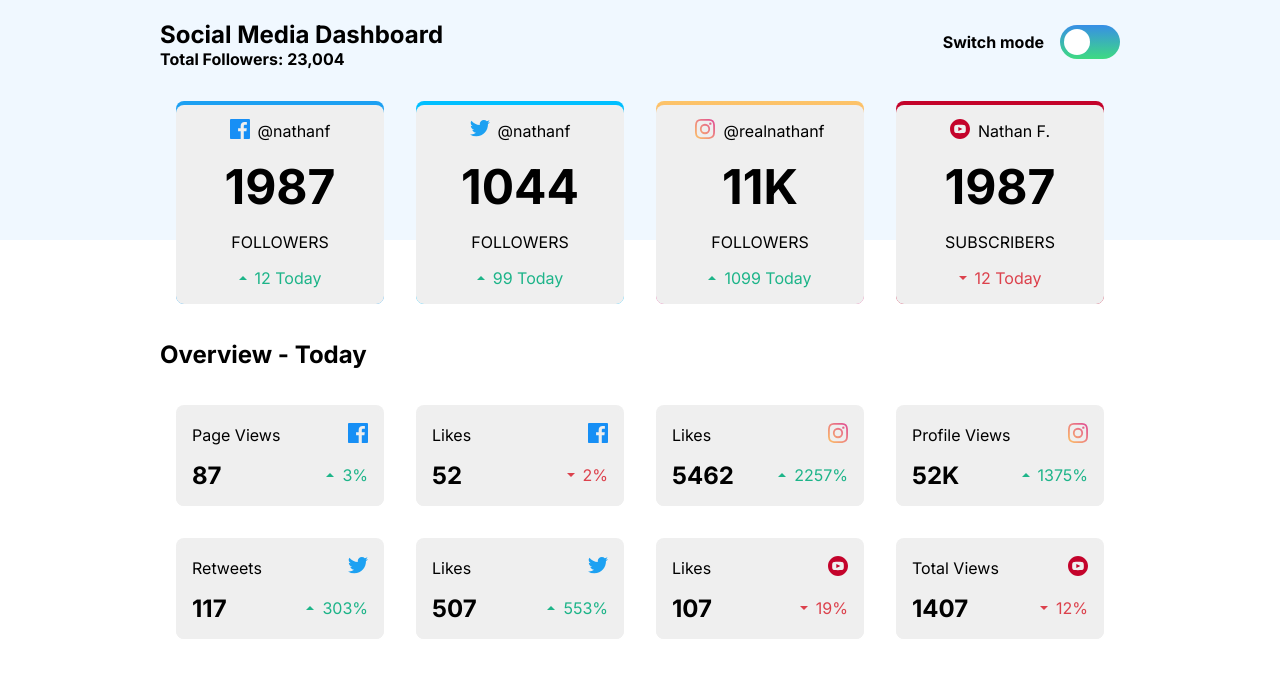
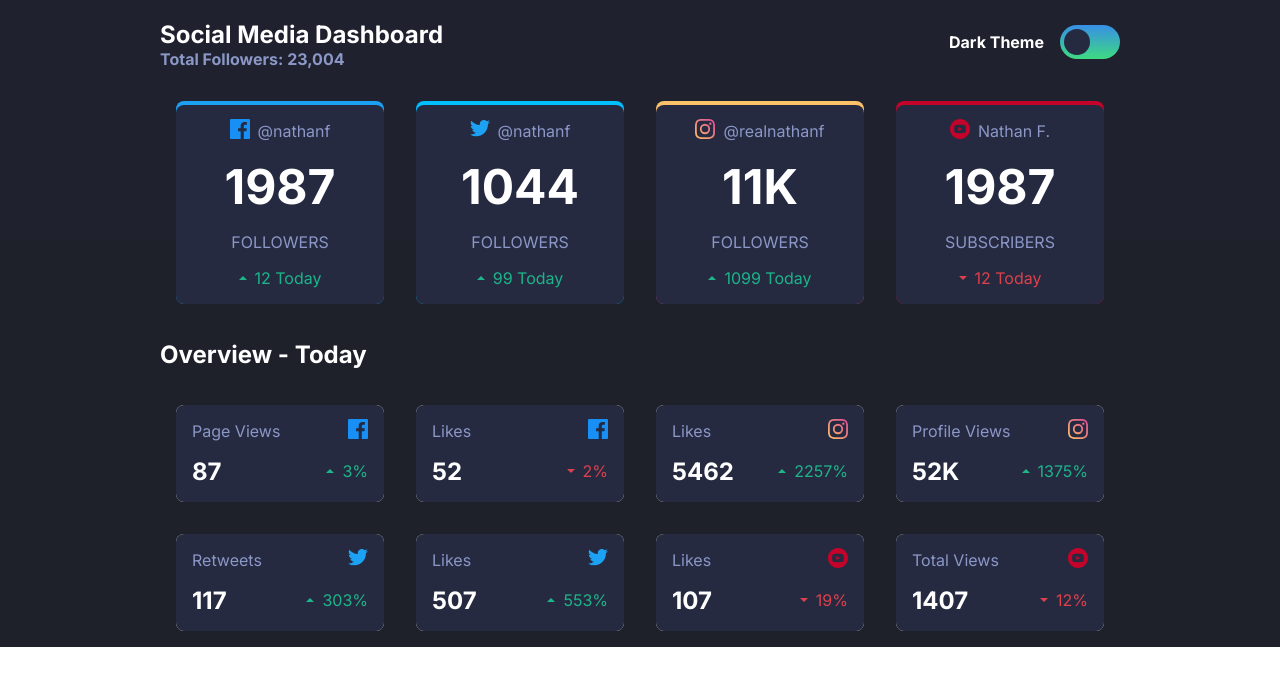
Before and after one commit to FedericoMp/social-media-dashboard, a React (Create React App) app: page / in a window 1280 px wide. Shown: the top 686 px of the page. Built offline with nearby package versions, Linux system fonts and the light colour scheme.

Commit message:
Se crea HomePage, se utiliza el context, se agregan los themes.css, se actualizan estilos.

```diff
--- a/src/App.js
+++ b/src/App.js
@@ -1,18 +1,12 @@
 import React from 'react';
 import ThemeContextProvider from './context/ThemeContext';
-import NavBar from './containers/NavBar/NavBar';
-import SocialMain from './containers/SocialMain/SocialMain';
-import Overview from './containers/Overview/Overview';
+import HomePage from './pages/HomePage/HomePage';
 
 function App() {
   return (
-    <div className='container-app'>
       <ThemeContextProvider>
-        <NavBar/>
-        <SocialMain/>
-        <Overview/>
+          <HomePage/>
       </ThemeContextProvider>
-    </div>
   );
 }
 
--- a/src/components/BigNumber/BigNumber.js
+++ b/src/components/BigNumber/BigNumber.js
@@ -1,13 +1,15 @@
-import React from 'react';
+import React, {useContext} from 'react';
+import {ThemeContext} from '../../context/ThemeContext';
 import './BigNumber.css';
 
 const BigNumber = ({number, size}) => {
+
+    const {theme} = useContext(ThemeContext);
+    const localSize = (size === 'lg') ? 'lg' : (size === 'sm') ? 'sm' : '';
+    const localTheme = theme.isDark ? 'dark-theme' : 'light-theme';
+
     return (
-        <span className={`
-            big-number
-            ${(size === 'lg') ? 'lg' : ''}
-            ${(size === 'sm') ? 'sm' : ''}
-        `}>
+        <span className={`big-number ${localSize} ${localTheme}`}>
             {number}
         </span>
     );
--- a/src/components/Toogle/Toogle.css
+++ b/src/components/Toogle/Toogle.css
@@ -28,7 +28,6 @@
     width: 26px;
     left: 4px;
     bottom: 4px;
-    background-color: white;
     -webkit-transition: .4s;
     transition: .4s;
 }
--- a/src/components/Toogle/Toogle.js
+++ b/src/components/Toogle/Toogle.js
@@ -7,7 +7,8 @@ const Toogle = ({hasText, text}) => {
     const [toogle, setToogle] = useState(false);
 
     const {theme, toogleTheme} = useContext(ThemeContext);
-    console.log(theme);
+
+    const localTheme = theme.isDark ? 'dark-theme' : 'light-theme';
 
     const handleChange = (e) => {
         let toogleVal = e.target.checked;
@@ -21,8 +22,8 @@ const Toogle = ({hasText, text}) => {
                 (hasText)
                 ? (
                     (text)
-                    ? <p className='toogle-text'>{text}</p>
-                    : <p className='toogle-text'>Switch mode</p>
+                    ? <p className={`toogle-text ${localTheme}`}>{text}</p>
+                    : <p className={`toogle-text ${localTheme}`}>{theme.isDark ? 'Dark' : 'Light'} Theme</p>
                 )
                 : null
             }
@@ -32,7 +33,7 @@ const Toogle = ({hasText, text}) => {
                     onChange={handleChange}
                     value={toogle}
                 />
-                <span className='slider round'></span>
+                <span className={`slider round ${localTheme}`}></span>
             </label>
         </div>
      );
--- a/src/containers/NavBar/NavBar.js
+++ b/src/containers/NavBar/NavBar.js
@@ -7,13 +7,14 @@ import {TOTAL_FOLLOWERS} from '../../services';
 const NavBar = () => {
 
     const {theme} = useContext(ThemeContext);
-    console.log(theme);
+
+    const localTheme = theme.isDark ? 'dark-theme' : 'light-theme';
 
     return (
         <header className='navbar-container'>
             <div className='navbar-text'>
-                <h2 className='navbar-title'>Social Media Dashboard</h2>
-                <p className='navbar-subtitle'>Total Followers: {localeStr(TOTAL_FOLLOWERS)}</p>
+                <h2 className={`navbar-title ${localTheme}`}>Social Media Dashboard</h2>
+                <p className={`navbar-subtitle ${localTheme}`}>Total Followers: {localeStr(TOTAL_FOLLOWERS)}</p>
             </div>
             <Toogle hasText={true}/>
         </header>
--- a/src/containers/Overview/Overview.js
+++ b/src/containers/Overview/Overview.js
@@ -13,14 +13,15 @@ const Overview = () => {
     const [overview, setOverview] = useState(OVERVIEW_DATA);
 
     const {theme} = useContext(ThemeContext);
-    console.log(theme);
+
+    const localTheme = theme.isDark ? 'dark-theme' : 'light-theme';
 
     const overviewData = overview.map( item =>
         <Card
             key={item.id}
             data={item}>
-            <div className='card-container sm'>
-                <div className='card-social sm'>
+            <div className={`card-container sm ${localTheme}`}>
+                <div className={`card-social sm ${localTheme}`}>
                     <p>{item.title}</p>
                     <SocialIcon
                         social={item.icon}/>
@@ -39,7 +40,9 @@ const Overview = () => {
 
     return (
         <section className='overview-container'>
-            <h2>Overview - Today</h2>
+            <h2 className={`
+                overview-title
+                ${theme.isDark ? 'dark-theme' : 'light-theme'}`}>Overview - Today</h2>
             <div className='overview-cards'>
                 { overviewData }
             </div>
--- a/src/containers/SocialMain/SocialMain.js
+++ b/src/containers/SocialMain/SocialMain.js
@@ -13,23 +13,24 @@ const SocialMain = () => {
     const [social, setSocial] = useState(MAIN_DATA);
 
     const {theme} = useContext(ThemeContext);
-    console.log(theme);
+
+    const localTheme = theme.isDark ? 'dark-theme' : 'light-theme';
 
     const socialData = social.map(item =>
         <Card
             key={item.id}
             data={item} >
-            <div className='card-container'>
+            <div className={`card-container ${localTheme}`}>
                 <div className='card-social'>
                     <SocialIcon
                         social={item.icon}/>
-                    <p className='card-social-text lg'>{item.user}</p>
+                    <p className={`card-social-text lg ${localTheme}`}>{item.user}</p>
                 </div>
                 <div className='card-number lg'>
                     <BigNumber
                         size={'lg'}
                         number={formatQuant(item.cant)}/>
-                    <p className='card-number-text lg'>{item.type}</p>
+                    <p className={`card-number-text lg ${localTheme}`}>{item.type}</p>
                 </div>
                 <div className='card-up-down'>
                     <UpDownArrow
--- a/src/index.js
+++ b/src/index.js
@@ -2,7 +2,9 @@ import React from 'react';
 import ReactDOM from 'react-dom';
 
 import './styles/normalize.css';
-import './styles/index.css';
+import './styles/base.css';
+import './styles/dark-theme.css';
+import './styles/light-theme.css';
 
 import App from './App';
 
--- /dev/null
+++ b/src/pages/HomePage/HomePage.js
@@ -0,0 +1,22 @@
+import React, {useContext} from 'react';
+import {ThemeContext} from '../../context/ThemeContext';
+import NavBar from '../../containers/NavBar/NavBar';
+import SocialMain from '../../containers/SocialMain/SocialMain';
+import Overview from '../../containers/Overview/Overview';
+
+const HomePage = () => {
+
+    const {theme} = useContext(ThemeContext);
+
+    const localTheme = theme.isDark ? 'dark-theme' : 'light-theme';
+
+    return (
+        <div className={`container-home ${localTheme}`}>
+          <NavBar/>
+          <SocialMain/>
+          <Overview/>
+      </div>
+    );
+}
+
+export default HomePage;
--- a/src/styles/index.css
+++ b/src/styles/base.css
@@ -16,18 +16,20 @@
 
   --dark-bg: hsl(230, 17%, 14%);
   --dark-bg-top:hsl(232, 19%, 15%);
-  --dark-bg-hover:hsl(228, 28%, 20%);
-  --dark-purple: hsl(228, 34%, 66%);
-  --dark-white: hsl(0, 0%, 100%);
+  --dark-bg-hover1:hsl(228, 28%, 20%);
+  --dark-bg-hover2: hsl(228, 28%, 24%);
+  --dark-color-purple: hsl(228, 34%, 66%);
+  --dark-color-white: hsl(0, 0%, 100%);
   --dark-purple-chart: hsl(243, 51%, 70%);
 
   --toogleLight: hsl(230, 22%, 74%);
 
   --light-bg: hsl(0, 0%, 100%);
   --light-bg-top: hsl(225, 100%, 98%);
-  --light-bg-hover: hsl(227, 47%, 96%);
-  --light-purple:  hsl(228, 12%, 44%);
-  --light-white: hsl(230, 17%, 14%);
+  --light-bg-hover1: hsl(227, 47%, 96%);
+  --light-bg-hover2: hsl(228, 20%, 92%);
+  --light-color-purple:  hsl(228, 12%, 44%);
+  --light-color-white: hsl(230, 17%, 14%);
   --light-purple-chart: hsl(243, 51%, 70%);
 }
 
@@ -47,17 +49,16 @@ body {
 /* ------------------------------------------------- */
 /* Container App */
 
-.container-app {
+.container-home {
   display: flex;
   flex-direction: column;
   align-items: center;
 }
 
-.container-app::before {
+.container-home::before {
   width: 100%;
   height: 15em;
   content: '';
-  z-index: -1;
   position: absolute;
   top: 0;
   background-color: aliceblue;
@@ -67,6 +68,7 @@ body {
 /* NavBar */
 
 .navbar-container {
+  z-index: 1;
   max-width: 960px;
   width: 85%;
   display: flex;
@@ -106,6 +108,7 @@ body {
 /* SocialMain */
 
 .main-container {
+  z-index: 1;
   max-width: 960px;
   width: 85%;
   display: flex;
@@ -122,6 +125,7 @@ body {
 /* Overview */
 
 .overview-container {
+  z-index: 1;
   max-width: 960px;
   width: 85%;
   display: flex;
@@ -155,7 +159,6 @@ body {
   left: 0;
   right: 0;
   bottom: 0;
-  /* background-color: #ccc; */
   background: linear-gradient( var(--toogleDark-blue), var(--toogleDark-green)) no-repeat;
   -webkit-transition: .4s;
   transition: .4s;
@@ -163,7 +166,6 @@ body {
 
 input:checked + .slider {
   background: #ccc;
-  /* background: linear-gradient( var(--toogleDark-blue), var(--toogleDark-green)) no-repeat; */
 }
 
 .dark-toogle {
@@ -199,8 +201,13 @@ input:checked + .slider {
   border-radius: 0.5em;
 }
 
+.card-container:hover {
+  cursor: pointer;
+}
+
 .card-container.sm {
   padding: 0 1em 1em;
+  margin-top: 0;
 }
 
 .card-social,
@@ -250,6 +257,3 @@ input:checked + .slider {
 .ig-border {
   background: linear-gradient( var(--instagram-yellow), var(--instagram-pink)) no-repeat;
 }
-
-/* ------------------------------------------------- */
-/* BigNumber */
--- /dev/null
+++ b/src/styles/dark-theme.css
@@ -0,0 +1,39 @@
+/* ------------------------------------------------- */
+/* Dark Theme */
+
+.container-home.dark-theme {
+    background-color: var(--dark-bg);
+}
+
+.container-home.dark-theme::before {
+    background-color: var(--dark-bg-top);
+}
+
+.navbar-title.dark-theme,
+.toogle-text.dark-theme,
+.big-number.dark-theme,
+.overview-title.dark-theme {
+    color: var(--dark-color-white);
+}
+
+.navbar-subtitle.dark-theme,
+.card-social.sm.dark-theme {
+    color: var(--dark-color-purple);
+}
+
+.card-social-text.lg.dark-theme,
+.card-number-text.lg.dark-theme {
+    color: var(--dark-color-purple);
+}
+
+.card-container.dark-theme {
+    background-color: var(--dark-bg-hover1);
+}
+
+.slider.dark-theme:before {
+    background-color: var(--dark-bg-hover1);
+}
+
+.card-container.dark-theme:hover {
+    background-color: var(--dark-bg-hover2);
+}
--- /dev/null
+++ b/src/styles/light-theme.css
@@ -0,0 +1,39 @@
+/* ------------------------------------------------- */
+/* Light Theme */
+
+.container-home.light-theme {
+    background-color: var(--light-bg);
+}
+
+.container-home.light-theme::before {
+    background-color: var(--light-bg-top);
+}
+
+.navbar-title.light-theme,
+.toogle-text.light-theme,
+.big-number.light-theme,
+.overview-title.light-theme {
+    color: var(--light-color-white);
+}
+
+.navbar-subtitle.light-theme,
+.card-social.sm.light-theme {
+    color: var(--light-color-purple);
+}
+
+.card-social-text.lg.light-theme,
+.card-number-text.lg.light-theme {
+    color: var(--light-color-purple);
+}
+
+.card-container.light-theme {
+    background-color: var(--light-bg-hover1);
+}
+
+.slider.light-theme:before {
+    background-color: var(--light-bg-hover1);
+}
+
+.card-container.light-theme:hover {
+    background-color: var(--light-bg-hover2);
+}
```
